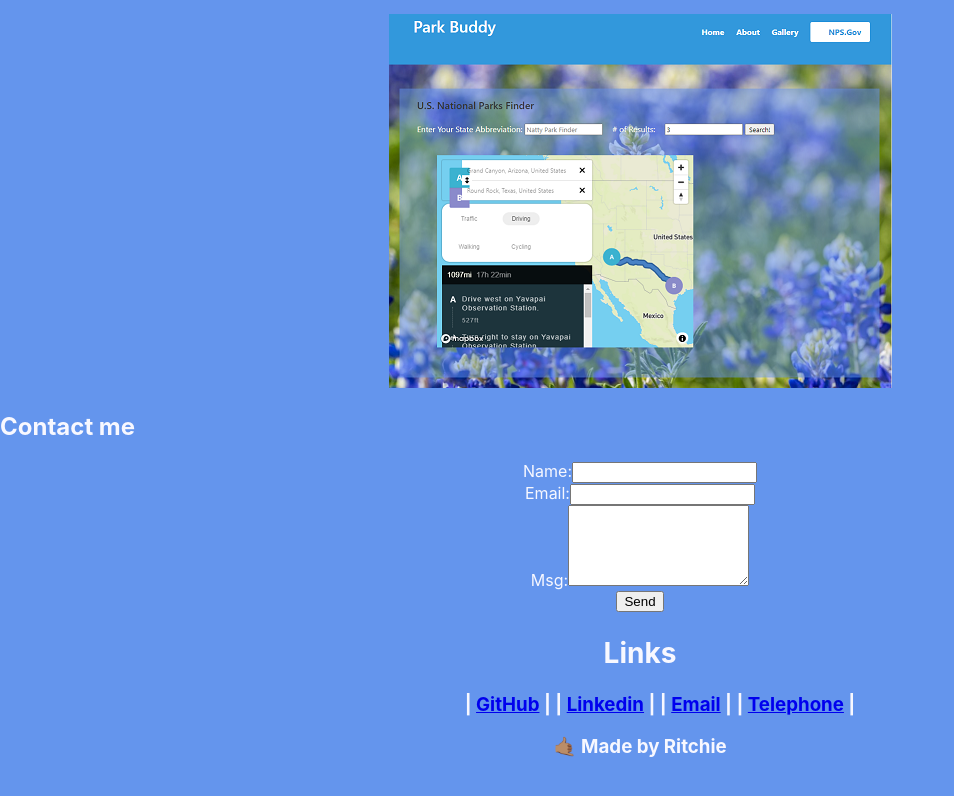
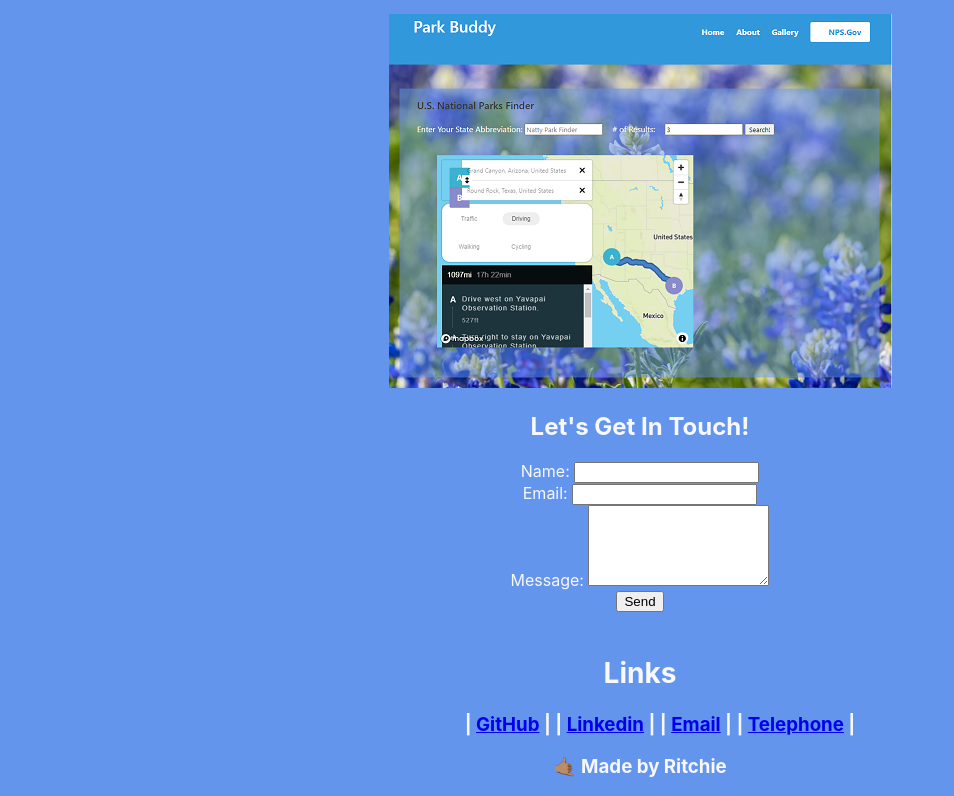
Before and after one commit to xRitchie91/React-Portfolio, a React (Create React App) app: page / in a window 1280 px wide. Shown: the part 848-1644 px from the top of the page, without its empty margins (0-954 px from the left). Built offline with nearby package versions, Linux system fonts and the light colour scheme.

Commit message:
Updated contact.js
centered headline for contact file and moved name/email/message field

```diff
--- a/src/components/contact/index.js
+++ b/src/components/contact/index.js
@@ -35,15 +35,17 @@ function ContactForm() {
 
     return (
         <section id="contact">
-            <h1 data-testid="h1tag">Contact me</h1>
+            <center>
+            <h1 data-testid="h1tag">Let's Get In Touch!</h1>
+            </center>
             <form id="contact-form" onSubmit={handleSubmit}>
                 <div>
                     <center>
-                    <label htmlFor="name">Name:</label>
+                    <label htmlFor="name">Name: </label>
                     <input type="text" name="name" defaultValue={name} onBlur={handleChange} /><br></br>
-                <label htmlFor="email">Email:</label>
+                <label htmlFor="email">Email:  </label>
                     <input type="email" name="email" defaultValue={email} onBlur={handleChange} /><br></br>
-                    <label htmlFor="message">Msg:</label>
+                    <label htmlFor="message">Message: </label>
                     <textarea name="message" rows="5" defaultValue={message} onBlur={handleChange} /><br></br>
                     </center>
                 </div>
@@ -53,7 +55,7 @@ function ContactForm() {
                     </div>
                 )}
                 <center><button data-testid="button" type="submit">Send</button></center>
-            </form>
+            </form><br></br>
         </section>
     );
 }
```
